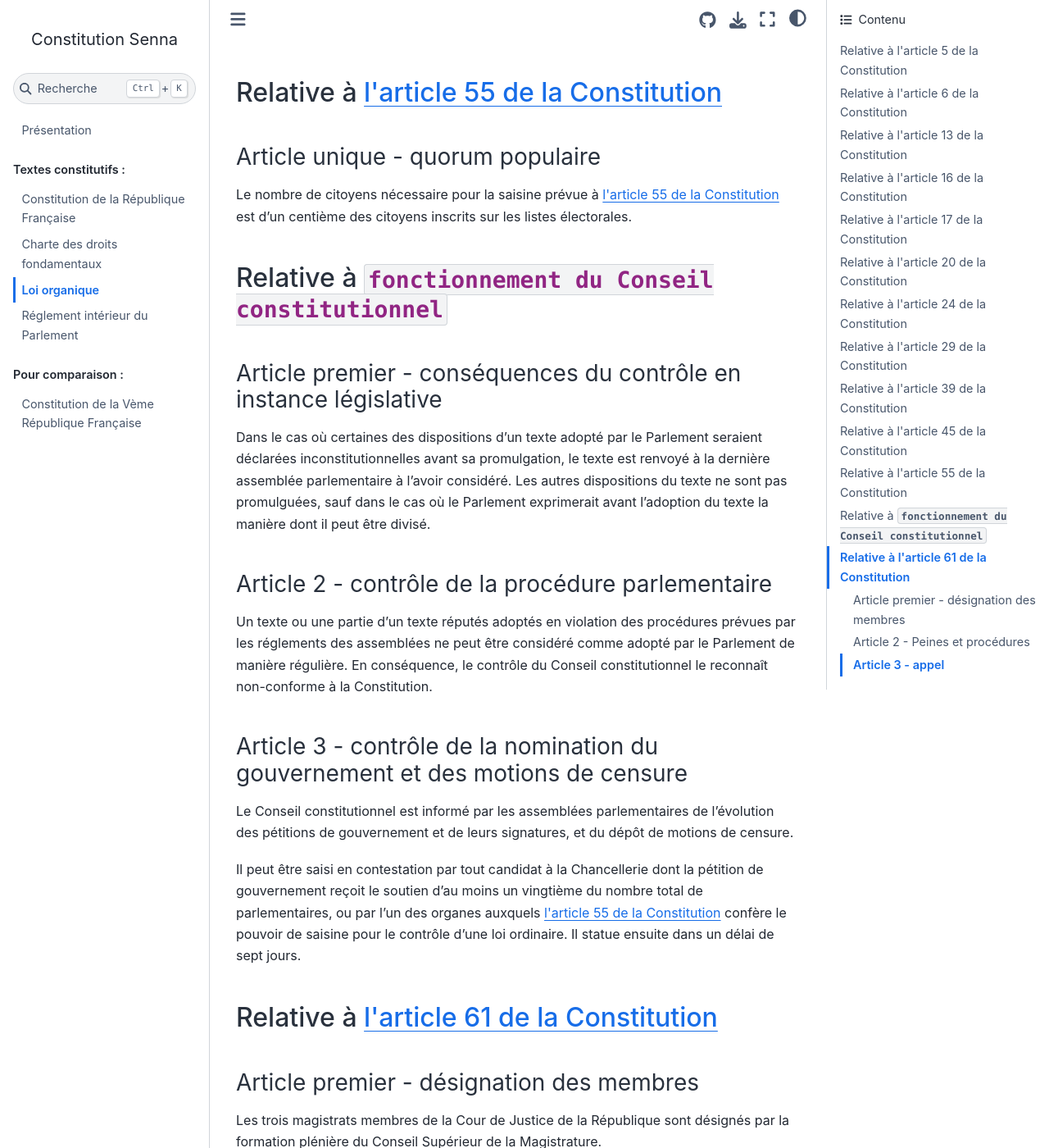
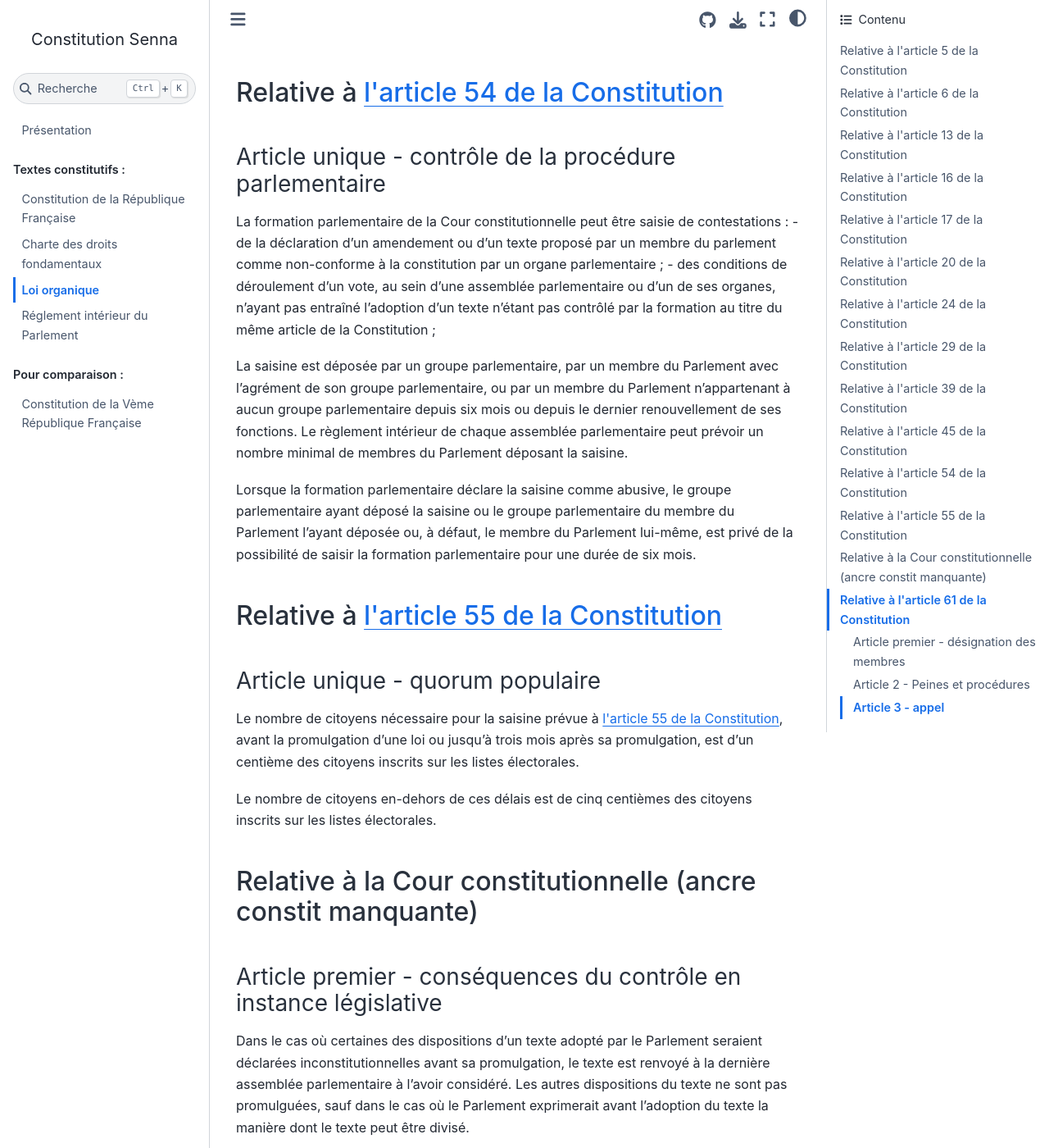
Before and after one commit to Gouvernathor/senna, a Sphinx documentation site: the page built from source/organique.rst, in a window 1280 px wide and 1400 px high, scrolled down 8195 px. Shown: the whole window at 82% size. Built offline with Sphinx 7.4.7 and the Sphinx Book theme 1.1.4, drawn with Linux system fonts in a browser that asks for light colours; some of the changed text lies outside the part shown.

Commit message:
Mise à jour partielle de l'organique

```diff
--- a/source/organique.rst
+++ b/source/organique.rst
@@ -243,32 +243,44 @@
 Le nombre de citoyens nécessaire pour la saisine prévue à :artref:`constitutionnalité des traités` est d'un centième des citoyens inscrits sur les listes électorales.
 
 ---------------------------------------------------------------------------
+Relative à :artref:`contrôle de la nomination du gouvernement`
+---------------------------------------------------------------------------
+
+Article unique - contrôle de la procédure parlementaire
+-------------------------------------------------------
+La formation parlementaire de la Cour constitutionnelle peut être saisie de contestations :
+- de la déclaration d'un amendement ou d'un texte proposé par un membre du parlement comme non-conforme à la constitution par un organe parlementaire ;
+- des conditions de déroulement d'un vote, au sein d'une assemblée parlementaire ou d'un de ses organes, n'ayant pas entraîné l'adoption d'un texte n'étant pas contrôlé par la formation au titre du même article de la Constitution ;
+
+La saisine est déposée par un groupe parlementaire, par un membre du Parlement avec l'agrément de son groupe parlementaire, ou par un membre du Parlement n'appartenant à aucun groupe parlementaire depuis six mois ou depuis le dernier renouvellement de ses fonctions. Le règlement intérieur de chaque assemblée parlementaire peut prévoir un nombre minimal de membres du Parlement déposant la saisine.
+
+Lorsque la formation parlementaire déclare la saisine comme abusive, le groupe parlementaire ayant déposé la saisine ou le groupe parlementaire du membre du Parlement l'ayant déposée ou, à défaut, le membre du Parlement lui-même, est privé de la possibilité de saisir la formation parlementaire pour une durée de six mois.
+
+---------------------------------------------------------------------------
 Relative à :artref:`contrôle de constitutionnalité en instance législative`
 ---------------------------------------------------------------------------
 
 Article unique - quorum populaire
 ----------------------------------
-Le nombre de citoyens nécessaire pour la saisine prévue à :artref:`contrôle de constitutionnalité en instance législative` est d'un centième des citoyens inscrits sur les listes électorales.
+Le nombre de citoyens nécessaire pour la saisine prévue à :artref:`contrôle de constitutionnalité en instance législative`, avant la promulgation d'une loi ou jusqu'à trois mois après sa promulgation, est d'un centième des citoyens inscrits sur les listes électorales.
+
+Le nombre de citoyens en-dehors de ces délais est de cinq centièmes des citoyens inscrits sur les listes électorales.
 
 .. --------------------------------------------------------------------------------
 .. Relative à :artref:`contrôle de constitutionnalité en instance juridictionnelle`
 .. --------------------------------------------------------------------------------
 
 --------------------------------------------------------------
-Relative à :artref:`fonctionnement du Conseil constitutionnel`
+Relative à la Cour constitutionnelle (ancre constit manquante)
 --------------------------------------------------------------
 
 Article premier - conséquences du contrôle en instance législative
 ------------------------------------------------------------------
-Dans le cas où certaines des dispositions d'un texte adopté par le Parlement seraient déclarées inconstitutionnelles avant sa promulgation, le texte est renvoyé à la dernière assemblée parlementaire à l'avoir considéré. Les autres dispositions du texte ne sont pas promulguées, sauf dans le cas où le Parlement exprimerait avant l'adoption du texte la manière dont il peut être divisé.
-
-Article 2 - contrôle de la procédure parlementaire
---------------------------------------------------
-Un texte ou une partie d'un texte réputés adoptés en violation des procédures prévues par les réglements des assemblées ne peut être considéré comme adopté par le Parlement de manière régulière. En conséquence, le contrôle du Conseil constitutionnel le reconnaît non-conforme à la Constitution.
+Dans le cas où certaines des dispositions d'un texte adopté par le Parlement seraient déclarées inconstitutionnelles avant sa promulgation, le texte est renvoyé à la dernière assemblée parlementaire à l'avoir considéré. Les autres dispositions du texte ne sont pas promulguées, sauf dans le cas où le Parlement exprimerait avant l'adoption du texte la manière dont le texte peut être divisé.
 
 .. délais ouverts pour la saisine
 
-Article 3 - contrôle de la nomination du gouvernement et des motions de censure
+Article 2 - contrôle de la nomination du gouvernement et des motions de censure
 -------------------------------------------------------------------------------
 Le Conseil constitutionnel est informé par les assemblées parlementaires de l'évolution des pétitions de gouvernement et de leurs signatures, et du dépôt de motions de censure.
 
```
Also changed, not shown: Notes juridictionnelles.md (+2 -9 lines).
